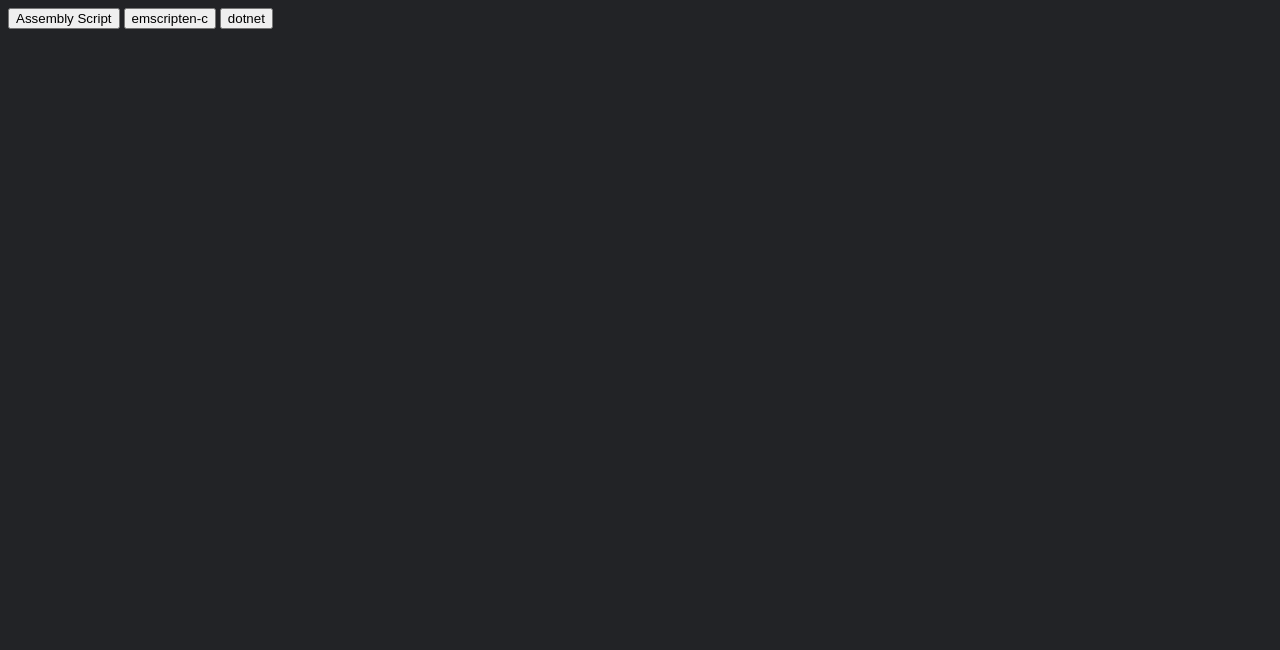
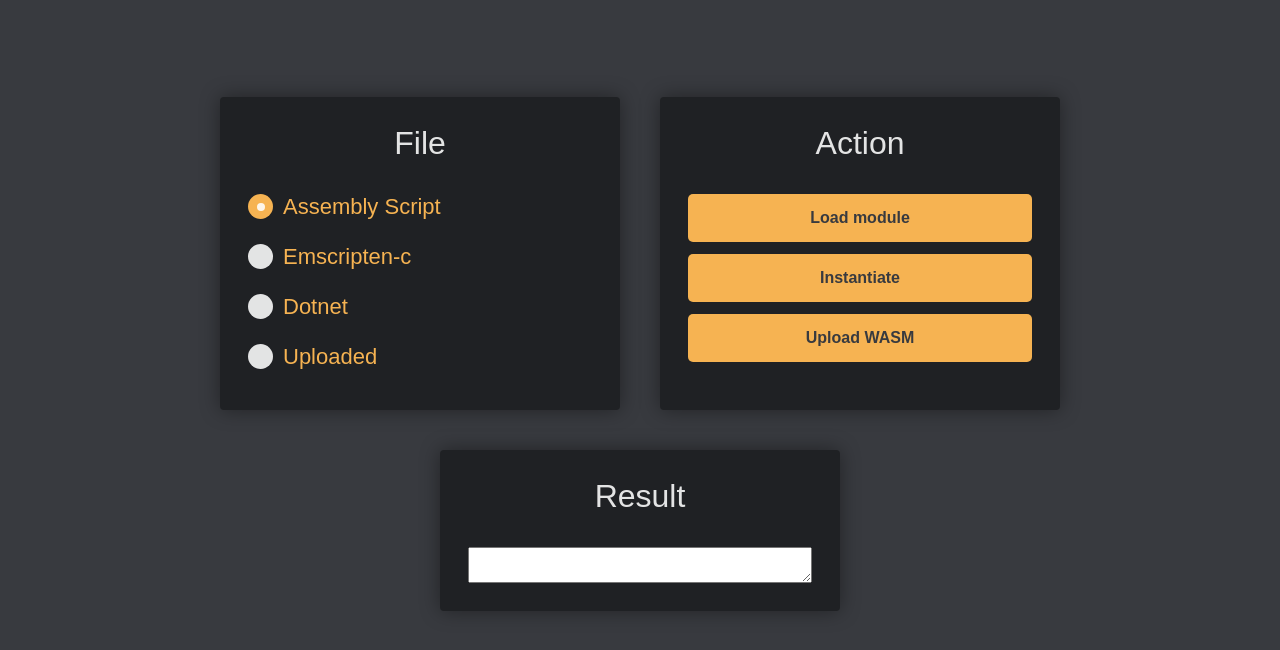
Before and after one commit to Heerschop/wasm-experiment, a website: page examples-ui/src/index.html in a window 1280 px wide. Drawn offline with Linux system fonts and the light colour scheme; files whose address does not match are found by name.

Commit message:
UI Update

```diff
--- a/examples-ui/package.json
+++ b/examples-ui/package.json
@@ -21,6 +21,7 @@
     "cpy-cli": "^4.2.0",
     "eslint": "^8.28.0",
     "prettier": "^2.8.0",
+    "rimraf": "^3.0.2",
     "script-launcher": "^1.37.3",
     "typescript": "^4.9.3"
   }
--- a/examples-ui/src/index.html
+++ b/examples-ui/src/index.html
@@ -8,9 +8,46 @@
     <link rel="stylesheet" href="main.css" />
   </head>
   <body>
-    <button onclick="onClickAssemblyScript()">Assembly Script</button>
-    <button onclick="onClickEmscripten()">emscripten-c</button>
-    <button onclick="onClickDotnet()">dotnet</button>
+    <!-- onClickSubmit(event) -->
+    <form action="#" onsubmit="onClickSubmit(event); return false;">
+      <div class="wrap-container">
+        <div class="card">
+          <h1>File</h1>
+          <label class="radio-button"
+            >Assembly Script
+            <input type="radio" checked="checked" name="radio" value="assembly-script.wasm" />
+            <span class="checkmark"></span>
+          </label>
+          <label class="radio-button"
+            >Emscripten-c
+            <input type="radio" name="radio" value="emscripten-c.wasm" />
+            <span class="checkmark"></span>
+          </label>
+          <label class="radio-button"
+            >Dotnet
+            <input type="radio" name="radio" value="dotnet.wasm" />
+            <span class="checkmark"></span>
+          </label>
+          <label class="radio-button"
+            >Uploaded
+            <input type="radio" name="radio" value="uploaded.wasm" />
+            <span class="checkmark"></span>
+          </label>
+        </div>
+
+        <div class="card">
+          <h1>Action</h1>
+          <button id="load-module">Load module</button>
+          <button id="instantiate">Instantiate</button>
+          <button id="upload-wasm">Upload WASM</button>
+        </div>
+        <div class="card">
+          <h1>Result</h1>
+          <textarea id="result-text"></textarea>
+        </div>
+      </div>
+    </form>
+
     <script src="main.js"></script>
   </body>
 </html>
--- a/examples-ui/src/main.css
+++ b/examples-ui/src/main.css
@@ -1,3 +1,154 @@
 body {
-  background: #222326;
+  margin: 0;
+  font-family: 'Varela Round', sans-serif;
+  font-size: var(--S6);
+  color: var(--prim-text);
+  background: var(--primary);
 }
+*,
+*:before,
+*:after {
+  box-sizing: border-box;
+}
+
+:root {
+  font-size: 62.5%;
+
+  --primary: #383a3f;
+  --prim-light: #62646a;
+  --prim-dark: #1f2124;
+  --prim-text: #ffffffe0;
+
+  --secondary: #f68657;
+  --sec-light: #f6b352;
+  --sec-dark: #be572c;
+  --sec-text: #000000e0;
+
+  --S0: 0rem;
+  --S1: 0.2rem;
+  --S2: 0.4rem;
+  --S3: 0.6rem;
+  --S4: 0.8rem;
+  --S5: 1.2rem;
+  --S6: 1.6rem;
+  --S7: 2rem;
+  --S8: 2.4rem;
+  --S9: 2.8rem;
+  --S10: 3.2rem;
+  --S11: 3.6rem;
+  --S12: 4rem;
+  --S13: 4.2rem;
+
+  --MAX: 999;
+}
+
+.wrap-container {
+  display: flex;
+  flex-flow: row wrap;
+  justify-content: center;
+  margin-top: 6%;
+}
+
+.card {
+  display: flex;
+  flex-direction: column;
+  background: var(--prim-dark);
+  border-radius: var(--S2);
+  margin: var(--S7);
+  padding: var(--S9);
+  min-width: 40rem;
+  box-shadow: 0 0 20px rgba(0, 0, 0, 0.4);
+  gap: var(--S5);
+}
+
+.card h1 {
+  color: var(--prim-text);
+  text-align: center;
+  font-weight: 200;
+  margin-top: 0px;
+  margin-bottom: var(--S7);
+}
+
+button {
+  display: block;
+  background: var(--sec-light);
+  color: var(--primary);
+  font-weight: 600;
+  padding: 15px 20px;
+  border-radius: 5px;
+  box-shadow: rgba(0, 0, 0, 0.9);
+  transition: all 200ms ease-in-out;
+  text-decoration: none;
+  border: none;
+  font-size: var(--S6);
+  cursor: pointer;
+}
+
+button:hover {
+  background: var(--secondary);
+}
+
+.checkmark {
+  height: 25px;
+  width: 25px;
+  background-color: #eee;
+  border-radius: 50%;
+}
+
+.radio-button {
+  display: block;
+  position: relative;
+  padding-left: 35px;
+  margin-bottom: 12px;
+  cursor: pointer;
+  font-size: 22px;
+  -webkit-user-select: none;
+  -moz-user-select: none;
+  -ms-user-select: none;
+  user-select: none;
+  color: var(--sec-light);
+
+}
+
+.radio-button input {
+  position: absolute;
+  opacity: 0;
+  cursor: pointer;
+}
+
+.checkmark {
+  position: absolute;
+  top: 0;
+  left: 0;
+  height: 25px;
+  width: 25px;
+  background-color: var(--prim-text);
+  border-radius: 50%;
+}
+
+.radio-button:hover input ~ .checkmark {
+  background-color: #ccc;
+}
+
+.radio-button input:checked ~ .checkmark {
+  background-color: var(--sec-light);
+}
+
+.checkmark:after {
+  content: '';
+  position: absolute;
+  display: none;
+}
+
+.radio-button input:checked ~ .checkmark:after {
+  display: block;
+}
+
+.radio-button .checkmark:after {
+  top: 9px;
+  left: 9px;
+  width: 8px;
+  height: 8px;
+  border-radius: 50%;
+  background: var(--prim-text);
+}
```
Also changed, not shown: examples-ui/src/main.ts (+52 -25 lines), README.md, 1 other file.
